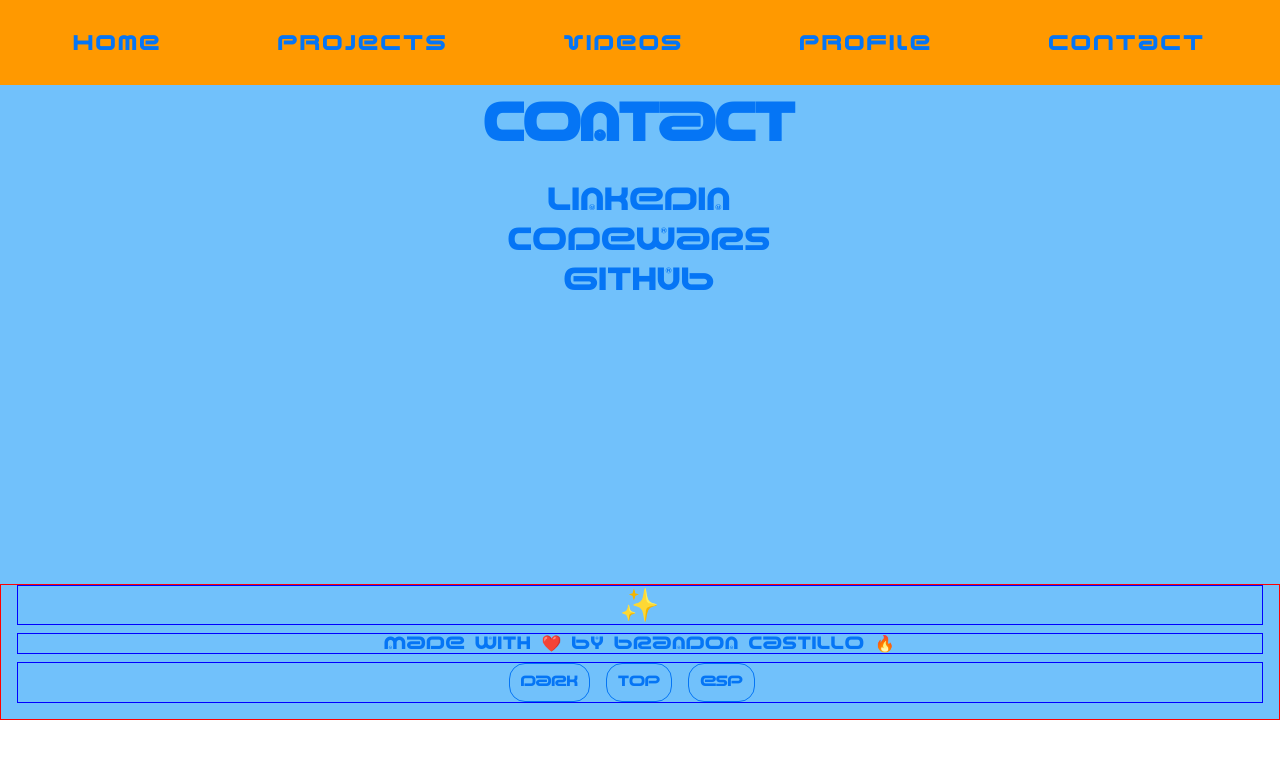
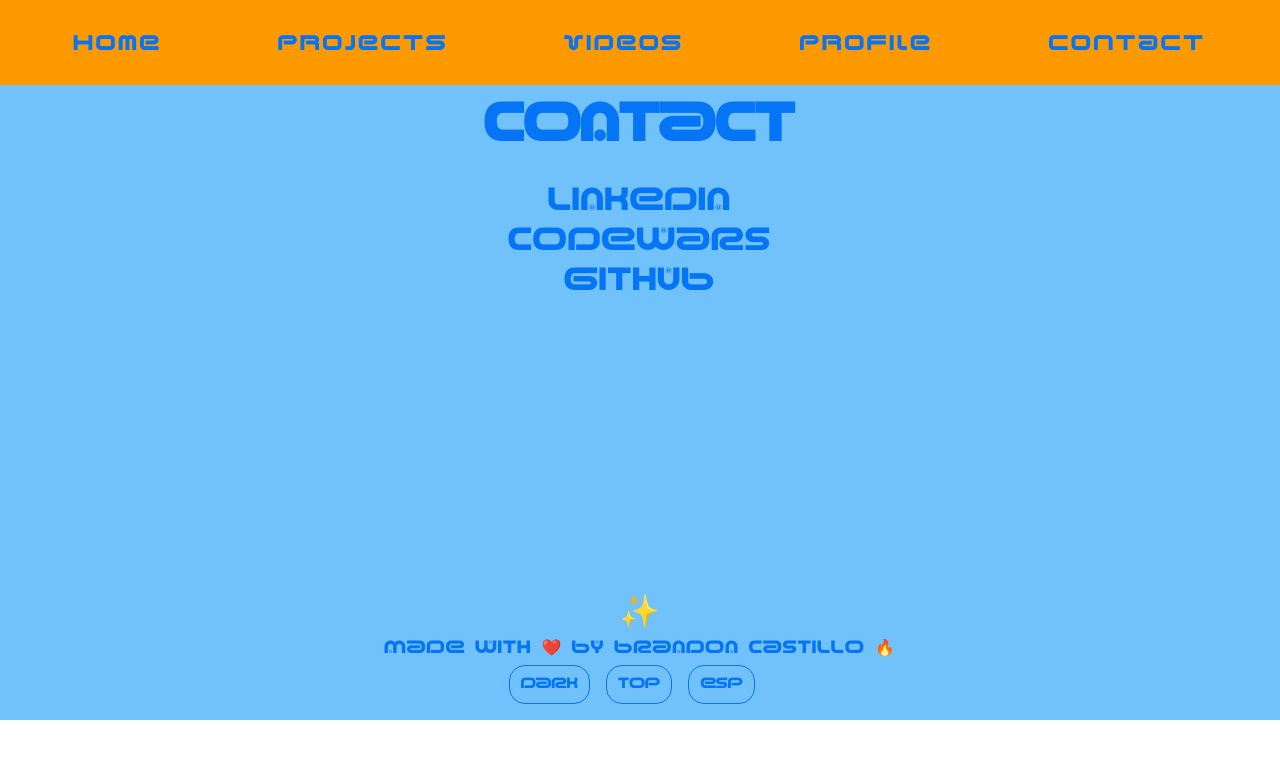
Before and after one commit to pibelanzallamas/brandon-portfolio, a React (Vite) app: page /contact in a window 1280 px wide. Shown: the top 758 px of the page. Built offline with nearby package versions, Linux system fonts and the light colour scheme.

Commit message:
UPDATE: Main padding

```diff
--- a/src/styles/_credits.sass
+++ b/src/styles/_credits.sass
@@ -3,20 +3,16 @@
 footer
   text-align: center
   padding: 0 1rem 1rem 1rem
-  border: 1px solid red
 
 .star
   font-size: 2rem
   padding: 0
-  border: 1px solid blue
 
 .credits
-  border: 1px solid blue
   margin-top: 0.5rem
 
 .botones
   font-size: 0.75rem
-  // padding-bottom: 1rem
   button
     margin-right: 1rem
     font-family: amalgama
--- a/src/styles/app.css
+++ b/src/styles/app.css
@@ -196,17 +196,14 @@ section {
 footer {
   text-align: center;
   padding: 0 1rem 1rem 1rem;
-  border: 1px solid red;
 }
 
 .star {
   font-size: 2rem;
   padding: 0;
-  border: 1px solid blue;
 }
 
 .credits {
-  border: 1px solid blue;
   margin-top: 0.5rem;
 }
 
@@ -305,6 +302,7 @@ main {
   display: flex;
   flex-direction: column;
   padding: 1rem;
+  padding-bottom: 0.5rem;
   gap: 0.5rem;
 }
 
--- a/src/styles/app.sass
+++ b/src/styles/app.sass
@@ -61,6 +61,7 @@ main
   display: flex
   flex-direction: column
   padding: 1rem
+  padding-bottom: 0.5rem
   gap: 0.5rem
 
 .top
```
Also changed, not shown: 1 other file (tests, documents, lock files or other folders).
